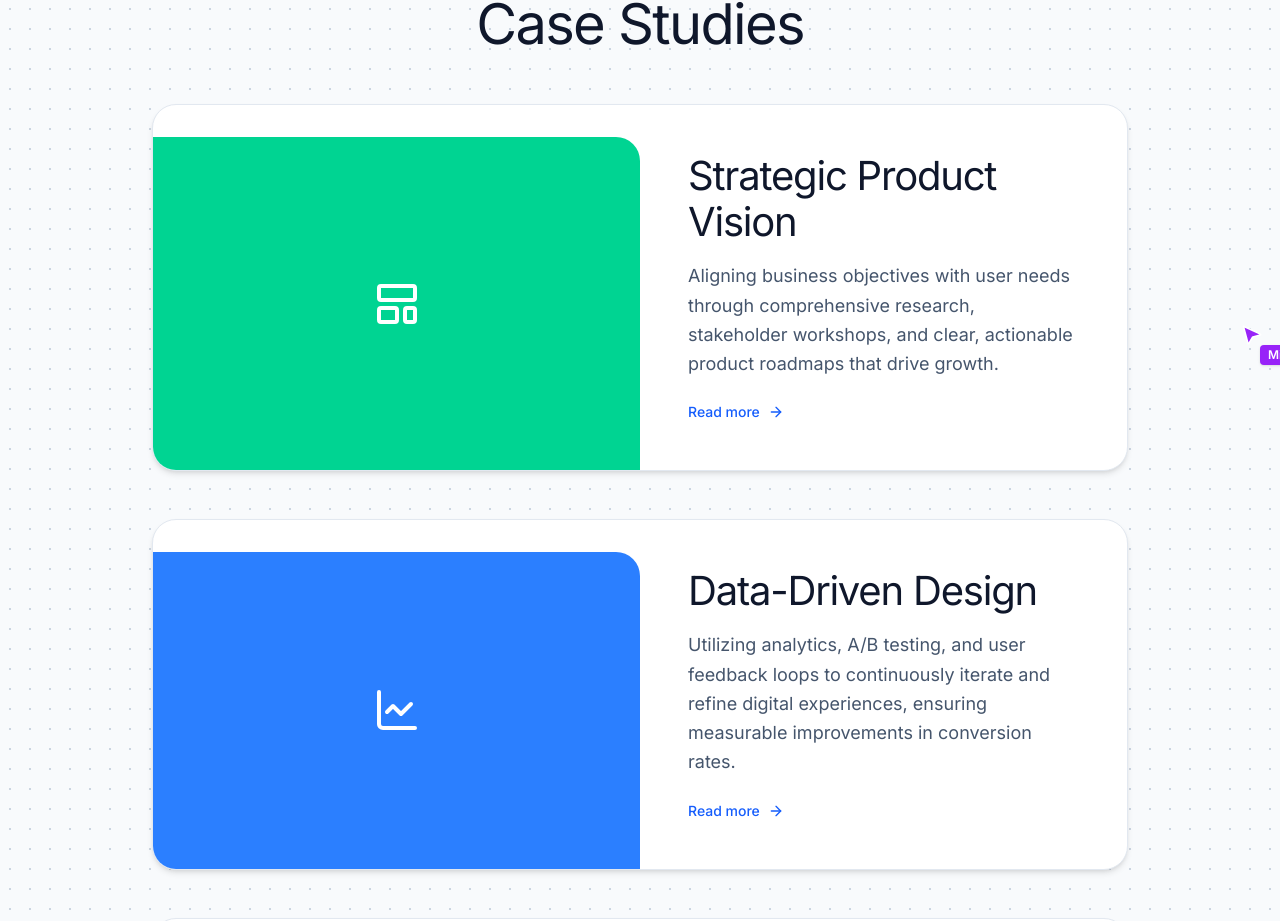
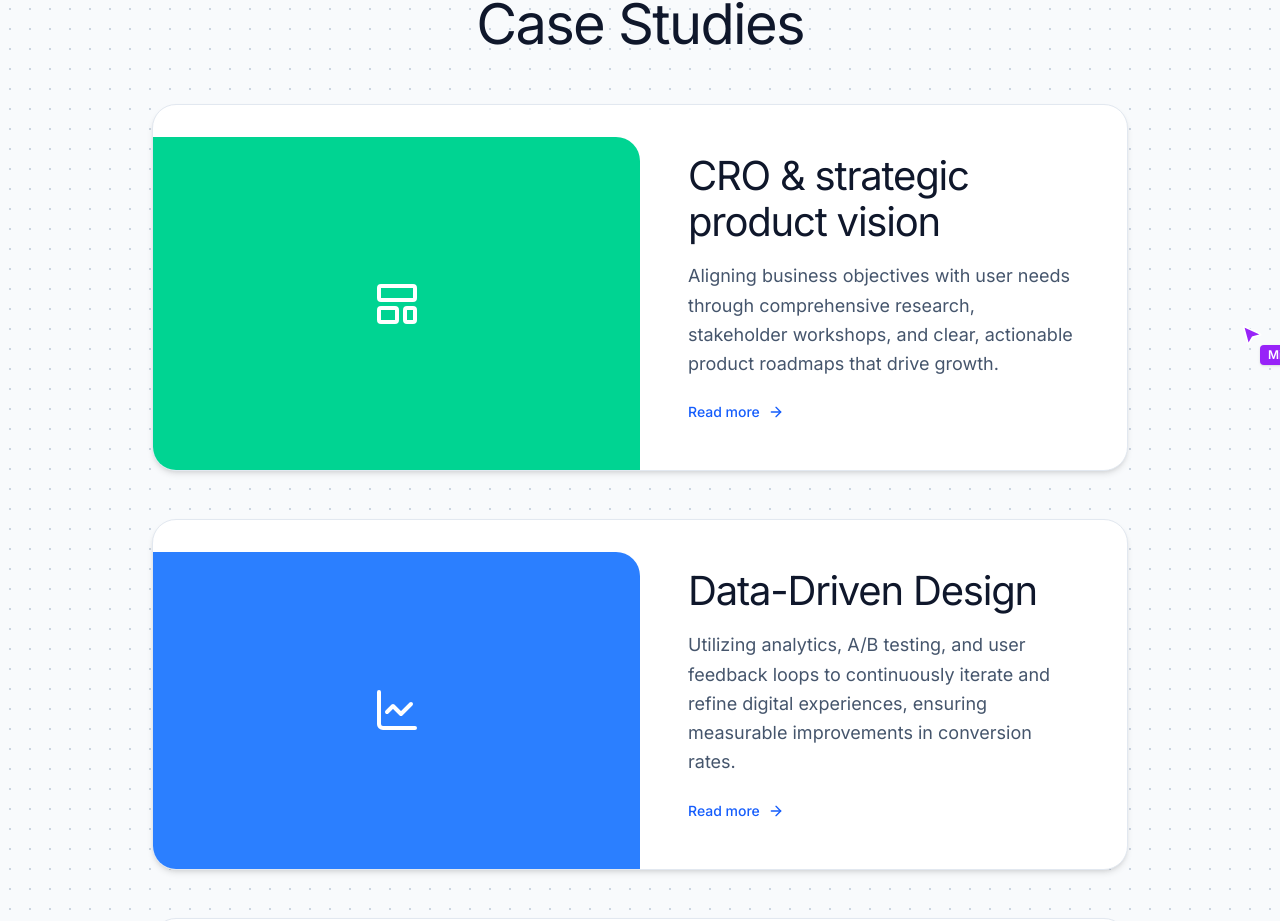
Before and after one commit to andrewleevey-ux/andrew-leevey-portfolio, a Next.js app: page / in a window 1280 px wide. Shown: the part 1561-2482 px from the top of the page. Built offline with nearby package versions, Linux system fonts and the light colour scheme.

Commit message:
Update Deep Dive Card 1 title
- Updated the H3 title for the first 'Deep Dive' card in app/page.tsx to match 'CRO & strategic product vision'.

Co-authored-by: andrewleevey-ux <257649676+andrewleevey-ux@users.noreply.github.com>

```diff
--- a/app/page.tsx
+++ b/app/page.tsx
@@ -98,7 +98,7 @@ export default function Home() {
                 </div>
               </div>
               <div className="w-full md:w-1/2 flex flex-col justify-center items-start p-8 md:p-12">
-                <h3 className="text-slate-900 mb-4" style={{ fontSize: '40px', fontWeight: 400, letterSpacing: '-0.03em', lineHeight: 1.15 }}>Strategic Product Vision</h3>
+                <h3 className="text-slate-900 mb-4" style={{ fontSize: '40px', fontWeight: 400, letterSpacing: '-0.03em', lineHeight: 1.15 }}>CRO & strategic product vision</h3>
                 <p className="text-slate-600 mb-6 flex-grow">
                   Aligning business objectives with user needs through comprehensive research, stakeholder workshops, and clear, actionable product roadmaps that drive growth.
                 </p>
```
